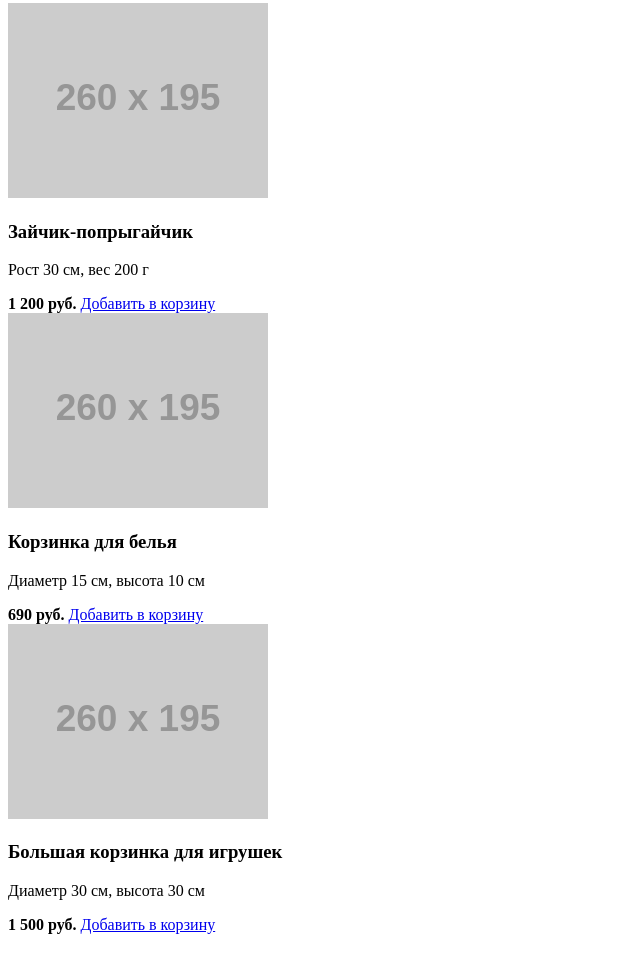
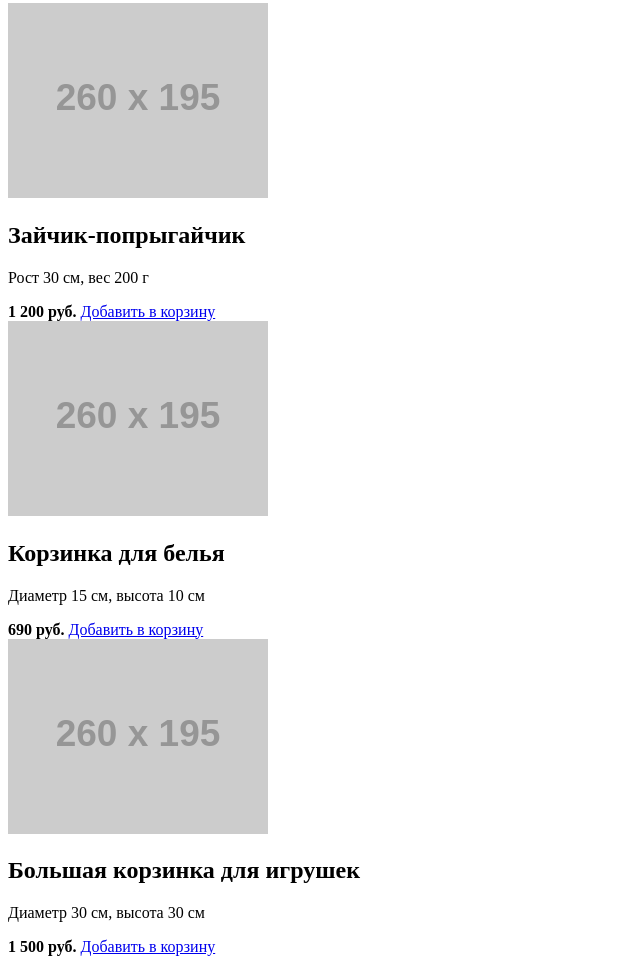
Before and after one commit to ashyian/179761-mishka, a website: page catalog.html in a window 1280 px wide. Shown: the part 230-1188 px from the top of the page, without its empty margins (0-640 px from the left). Drawn offline with Linux system fonts and the light colour scheme; placeholder pictures from the web are drawn by us.

Commit message:
Change headings tags in .catalog

```diff
--- a/catalog.html
+++ b/catalog.html
@@ -34,21 +34,21 @@
     <section class="catalog">
       <article class="product">
         <img class="product__pic product__pic--bunny" src="http://placehold.it/260x195" alt="Зайчик-попрыгайчик">
-        <h3 class="product__name">Зайчик-попрыгайчик</h3>
+        <h2 class="product__name">Зайчик-попрыгайчик</h2>
         <p class="product__params">Рост 30 см, вес 200 г</p>
         <b class="product__price">1 200 руб.</b>
         <a class="product__add-to-cart" href="#">Добавить в корзину</a>
       </article>
       <article class="product">
         <img class="product__pic product__pic--underwear-basket" src="http://placehold.it/260x195" alt="Корзинка для белья">
-        <h3 class="product__name">Корзинка для белья</h3>
+        <h2 class="product__name">Корзинка для белья</h2>
         <p class="product__params">Диаметр 15 см, высота 10 см</p>
         <b class="product__price">690 руб.</b>
         <a class="product__add-to-cart" href="#">Добавить в корзину</a>
       </article>
       <article class="product">
         <img class="product__pic product__pic--toys-basket" src="http://placehold.it/260x195" alt="Большая корзинка для игрушек">
-        <h3 class="product__name">Большая корзинка для игрушек</h3>
+        <h2 class="product__name">Большая корзинка для игрушек</h2>
         <p class="product__params">Диаметр 30 см, высота 30 см</p>
         <b class="product__price">1 500 руб.</b>
         <a class="product__add-to-cart" href="#">Добавить в корзину</a>
@@ -56,7 +56,7 @@
     </section>
 
     <section class="manufacturing">
-      <h2 class="manufacturing__title">Процесс производства</h3>
+      <h2 class="manufacturing__title">Процесс производства</h2>
       <video class="manufacturing__video" width="260" height="150" poster="http://placehold.it/260x150">
         <source src="#" type="video/mp4">
         <source src="#" type="video/ogg">
```
